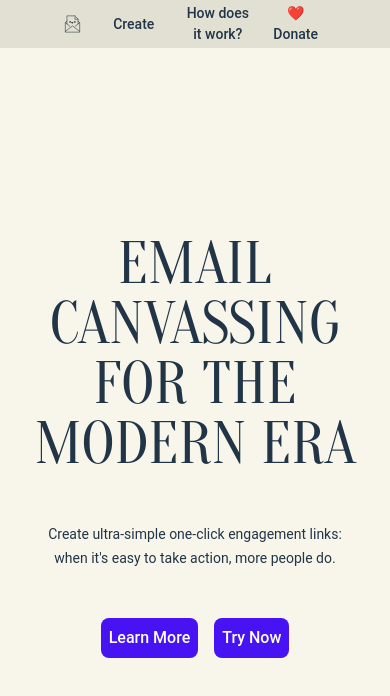
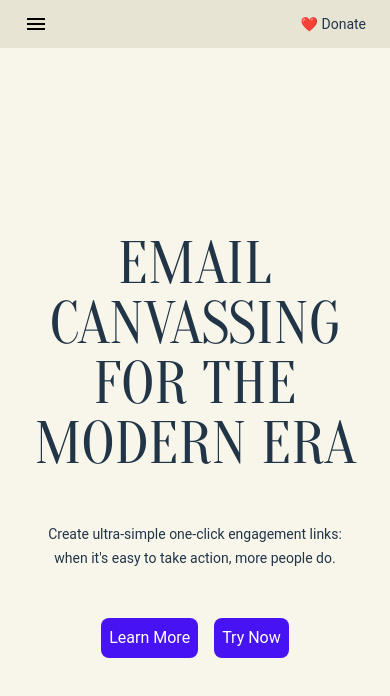
Before and after one commit to noalbalint/linkmail, a Vue app: page / in a window 390 px wide. Shown: the top 696 px of the page. Built offline with nearby package versions, Linux system fonts and the light colour scheme.

Commit message:
build mobile nav menu

```diff
--- a/src/App.vue
+++ b/src/App.vue
@@ -1,16 +1,10 @@
 <template>
   <div class="flex h-full min-h-screen flex-col items-center">
     <NavBar />
-    <router-view class="content-main" />
+    <router-view class="p-4" />
   </div>
 </template>
 
 <script setup lang="ts">
 import NavBar from './components/NavBar.vue';
 </script>
-
-<style scoped>
-.content-main {
-  padding: 1rem;
-}
-</style>
--- a/src/components/Button.vue
+++ b/src/components/Button.vue
@@ -3,16 +3,18 @@
     :style="`min-width: ${minWidth};`"
     :class="{
       'primary': type === 'primary',
-      'opacity-50': type === 'secondary',
+      'secondary': type === 'secondary',
     }"
   >
-    {{ label }}
+    <slot>
+      {{ label }}
+    </slot>
   </button>
 </template>
 
 <script setup lang="ts">
 defineProps<{
-  label: string,
+  label?: string,
   minWidth?: string,
   type?: string,
 }>()
@@ -23,7 +25,7 @@ button {
   outline: none;
   border: none;
   padding: 0.5rem;
-  background-color: #f1f1f1;
+  border-radius: 8px;
 }
 
 button.primary {
@@ -31,13 +33,16 @@ button.primary {
   color: white;
 }
 
+button.secondary {
+  background-color: whitesmoke;
+}
+
 button.primary:hover {
   outline: none;
   background-color: #4713f3bb;
 }
 
-button:hover {
-  outline: none;
-  background-color: whitesmoke;
+button:active {
+  transform: scale(0.95);
 }
 </style>
--- a/src/components/DraftEmail.vue
+++ b/src/components/DraftEmail.vue
@@ -10,6 +10,7 @@
       <Button
         class="mr-2 mt-2 text-sm"
         minWidth="48px"
+        type="secondary"
         label="Cc:"
         tabindex="-1"
         @click="showCc = !showCc"
@@ -17,6 +18,7 @@
       <Button
         class="mr-2 mt-2 text-sm"
         minWidth="48px"
+        type="secondary"
         label="Bcc:"
         tabindex="-1"
         @click="showBcc = !showBcc"
--- /dev/null
+++ b/src/components/Menu.vue
@@ -0,0 +1,58 @@
+<template>
+  <div
+    v-show="isVisible"
+    class="menu-content"
+    ref="menuElement"
+  >
+    <slot :closeMenu="closeMenu"></slot>
+  </div>
+</template>
+
+<script setup lang="ts">
+import { ref, onMounted, onUnmounted } from 'vue';
+
+const props = defineProps({
+  activator: {
+    type: String,
+    required: true,
+  },
+});
+
+const isVisible = ref(false);
+const menuElement = ref<HTMLElement | null>(null);
+
+function closeMenu() {
+  isVisible.value = false;
+}
+
+function toggleMenu(event: any) {
+  if (event.target.id === props.activator) {
+    isVisible.value = !isVisible.value;
+  }
+};
+
+function handleClickOutside(event: any) {
+  if (menuElement.value && !menuElement.value.contains(event.target) && event.target.id !== props.activator) {
+    isVisible.value = false;
+  }
+};
+
+onMounted(() => {
+  document.addEventListener('click', toggleMenu);
+  document.addEventListener('click', handleClickOutside);
+});
+
+onUnmounted(() => {
+  document.removeEventListener('click', toggleMenu);
+  document.removeEventListener('click', handleClickOutside);
+});
+</script>
+
+<style scoped>
+.menu-content {
+  position: absolute;
+  background-color: white;
+  border: 1px solid #ccc;
+  padding: 12px;
+}
+</style>
--- a/src/components/NavBar.vue
+++ b/src/components/NavBar.vue
@@ -1,5 +1,6 @@
 <template>
-  <div class="nav-bar">
+  <div class="nav-bar px-2 md:px-16">
+    <section v-if="isLargeScreen">
       <div class="flex items-center">
         <NavButton
           to="/"
@@ -7,7 +8,7 @@
         >
           <img
             :src="favicon"
-          class=" max-h-8"
+            class="max-h-8"
           />
         </NavButton>
         <NavButton
@@ -19,6 +20,46 @@
           label="How does it work?"
         />
       </div>
+    </section>
+    <section
+      v-else
+      class="flex align-center"
+    >
+      <!-- TODO: why is this not working? moving ID breaks the button styling, and still not opening the menu -->
+      <Button>
+        <img
+          id="nav-menu__activator"
+          :src="menu"
+        />
+      </Button>
+      <Menu
+        activator="nav-menu__activator"
+        class="nav-menu"
+      >
+        <template v-slot="{ closeMenu }">
+          <div class="nav-menu-content">
+            <RouterLink to="/">
+              <Button @click="closeMenu">
+                Home
+              </Button>
+            </RouterLink>
+            <RouterLink
+              to="/create"
+              @click="closeMenu"
+            >
+              <Button @click="closeMenu">
+                Create
+              </Button>
+            </RouterLink>
+            <RouterLink to="/demo">
+              <Button @click="closeMenu">
+                How does it work?
+              </Button>
+            </RouterLink>
+          </div>
+        </template>
+      </Menu>
+    </section>
     <NavButton
       to="/donate"
       label="❤️ Donate"
@@ -27,8 +68,14 @@
 </template>
 
 <script setup lang="ts">
-import favicon from '../../public/favicon.svg';
+import favicon from '../assets/favicon.svg';
 import NavButton from './NavButton.vue';
+import Button from './Button.vue'
+import Menu from './Menu.vue';
+import menu from '../assets/icons/menu.svg'
+
+const isLargeScreen = window.matchMedia('(min-width: 600px)').matches;
+
 </script>
 
 <style scoped>
@@ -37,9 +84,28 @@ import NavButton from './NavButton.vue';
   display: flex;
   justify-content: space-between;
   align-items: center;
-  padding: 0 4rem;
   width: 100vw;
-  background-color: #cecbbe83;
+  background-color: #e8e4d4;
+  position: sticky;
+  top: 0;
 }
 
+.nav-menu {
+  margin-left: 46px;
+  margin-top: 8px;
+}
+
+.nav-menu-content {
+  display: flex;
+  flex-direction: column;
+}
+
+#nav-menu__activator {
+  padding: 0.5rem;
+  border-radius: 8px;
+}
+
+#nav-menu__activator:hover {
+  background-color: #cecbbeb4;
+}
 </style>
--- a/src/components/NavButton.vue
+++ b/src/components/NavButton.vue
@@ -31,6 +31,7 @@ button {
   outline: none;
   border: none;
   padding: 0.5rem;
+  border-radius: 8px;
   background-color: unset;
 }
 
--- a/src/pages/Create.vue
+++ b/src/pages/Create.vue
@@ -1,7 +1,7 @@
 <template>
-  <div class="max-w-5xl pt-12 w-full flex flex-col items-center">
+  <div class="max-w-5xl lg:pt-12 w-full flex flex-col items-center">
     <DraftEmail
-      class="my-6 lg:mt-16"
+      class="mb-6 lg:mt-16"
       v-model="mailtoLink"
     />
 
@@ -18,12 +18,7 @@
         type="primary"
         minWidth="100px"
         @click="testLink()"
-      >
-        <a
-          :href="mailtoLink"
-          target="_blank"
-        ></a>
-      </Button>
+      />
     </div>
 
 
--- a/src/pages/Home.vue
+++ b/src/pages/Home.vue
@@ -9,15 +9,19 @@
       when it's easy to take action, more people do.
     </span>
     <div>
+      <RouterLink to="/#demo">
         <Button
           class="mr-4"
           type="primary"
           label="Learn More"
         />
+      </RouterLink>
+      <RouterLink to="/create">
         <Button
           type="primary"
           label="Try Now"
         />
+      </RouterLink>
     </div>
   </div>
 </template>
--- a/src/style.css
+++ b/src/style.css
@@ -24,13 +24,10 @@
   -moz-osx-font-smoothing: grayscale;
 }
 
-a {
-  font-weight: 500;
-  color: #646cff;
-  text-decoration: inherit;
-}
-a:hover {
-  color: #535bf2;
+#app {
+  justify-content: center;
+  width: 100vw;
+  min-height: 100vh;
 }
 
 body {
@@ -39,45 +36,6 @@ body {
   place-items: center;
   min-width: 320px;
   min-height: 100vh;
-}
-
-h1 {
-  font-size: 3.2em;
-  line-height: 1.1;
-}
-
-button {
-  border-radius: 8px;
-  border: 1px solid transparent;
-  padding: 0.6em 1.2em;
-  font-size: 1em;
-  font-weight: 500;
-  font-family: inherit;
-  background-color: #1a1a1a;
-  cursor: pointer;
-  transition: border-color 0.25s;
-}
-button:hover {
-  border-color: #646cff;
-}
-button:focus,
-button:focus-visible {
-  outline: 4px auto -webkit-focus-ring-color;
-}
-
-.card {
-  padding: 2em;
-}
-
-/* Important global styles */
-
-#app {
-  justify-content: center;
-  width: 100vw;
-  min-height: 100vh;
-}
-
-body {
   background-color: #dfd7a83a;
 }
 
@@ -86,10 +44,4 @@ body {
     color: #213547;
     background-color: #ffffff;
   }
-  a:hover {
-    color: #747bff;
-  }
-  button {
-    background-color: #f9f9f9;
-  }
 }
```
Also changed, not shown: src/assets/favicon.svg (added), src/assets/icons/menu.svg (added), src/tailwind.css. Lines whose indentation alone changed are shown as unchanged.
